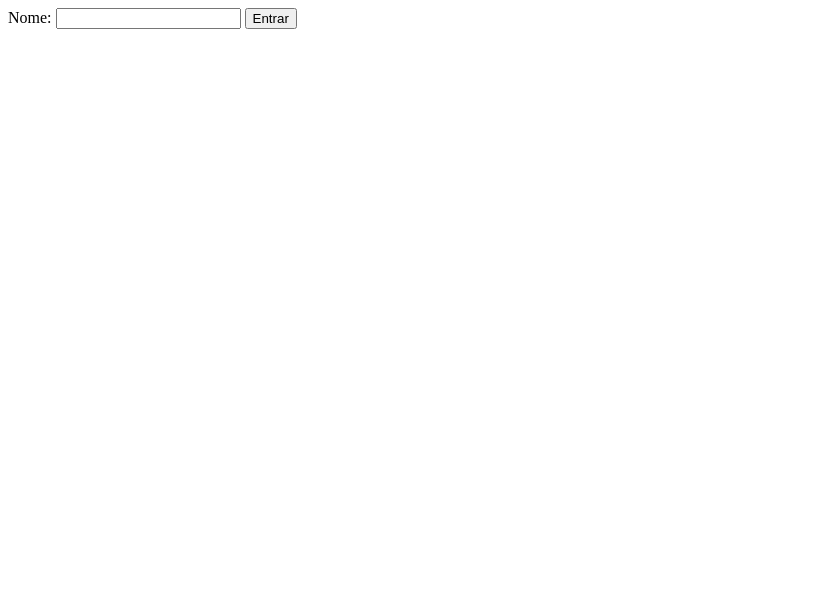
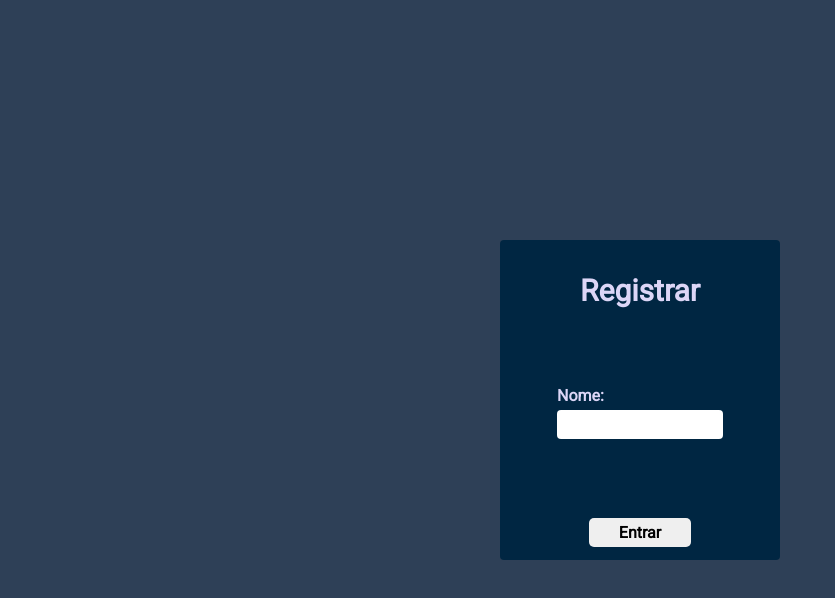
Before and after one commit to VitoorFranca/chat, a website: page src/views/register.html in a window 1280 px wide. Shown: the whole page, without its empty margins (0-835 px from the left). Drawn offline with Linux system fonts and the light colour scheme.

Commit message:
register screen styles

```diff
--- a/src/styles/style.register.css
+++ b/src/styles/style.register.css
@@ -0,0 +1,93 @@
+@import url('https://fonts.googleapis.com/css2?family=Roboto:ital,wght@0,300;0,400;1,300&display=swap');
+
+:root{
+  --page-color-background: #2E4057;
+  --page-color-font: #DCD6F7;
+
+  --chat-color-font-username: #2E5266;
+  --chat-box-message-userAgent-color-background: #63A088;
+  --chat-box-message-otherUser-color-background: #63A088;
+  --chat-form-background: #002642;
+
+  --form-background-color: #002642;
+}
+
+*{
+  padding: 0;
+  margin: 0;
+  box-sizing: border-box;
+  font-family: 'Roboto', sans-serif;
+}
+
+html, body{
+  height: 100%;
+}
+
+body {
+  background-color: var(--page-color-background);
+}
+
+body section {
+  display: flex;
+  justify-content: center;
+  align-items: center;
+
+  height: 100%;
+}
+
+body section form {
+  height: 40%;
+  width: 280px;
+
+  display: flex;
+  flex-direction: column;
+  justify-content: space-between;
+  align-items: center;
+
+
+  padding: 13px;
+  border-radius: 4px;
+
+  background-color: var(--form-background-color);
+  color: var(--page-color-font);
+}
+
+body section form span h1 {
+  margin-top: 20px;
+  font-size: 30px;
+}
+
+body section form span {
+  display: flex;
+  flex-direction: column;
+}
+
+body section form span label{
+  margin-bottom: 5px;
+  font-weight: bold;
+
+}
+
+body section form span input[type=text]{
+  outline: none;
+  border-radius: 4px;
+  border:none;
+  padding: 7px;
+}
+
+body section form input[type=submit]{
+  width: 40%;
+  height: 10%;
+
+  border-radius: 5px;
+  outline: none;
+  border: none;
+  opacity: 1;
+
+  font-weight: bold;
+  font-size: 16px;
+}
+
+body section form input[type=submit]:active{
+  opacity: 0.8;
+}
--- a/src/views/register.html
+++ b/src/views/register.html
@@ -10,12 +10,20 @@
 <body>
   <section>
     <form>
-      <label for="input-name">Nome: </label>
-      <input id="input-name" type="text" />
+
+      <span>
+        <h1>Registrar</h1>
+      </span>
+
+      <span>
+        <label for="input-name">Nome: </label>
+        <input id="input-name" type="text" />
+      </span>
+
       <input id="input-submit" type="submit" value="Entrar">
+
     </form>
   </section>
-
 
   <script>
     const form = document.querySelector('form');
```
